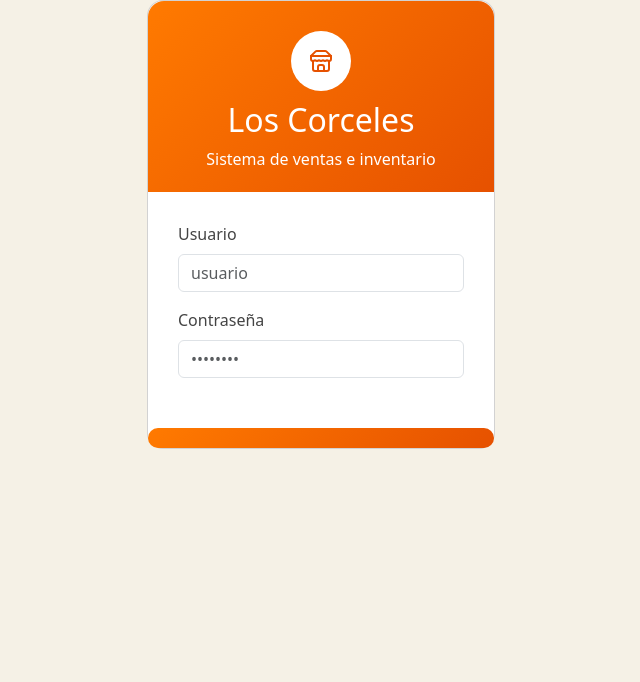
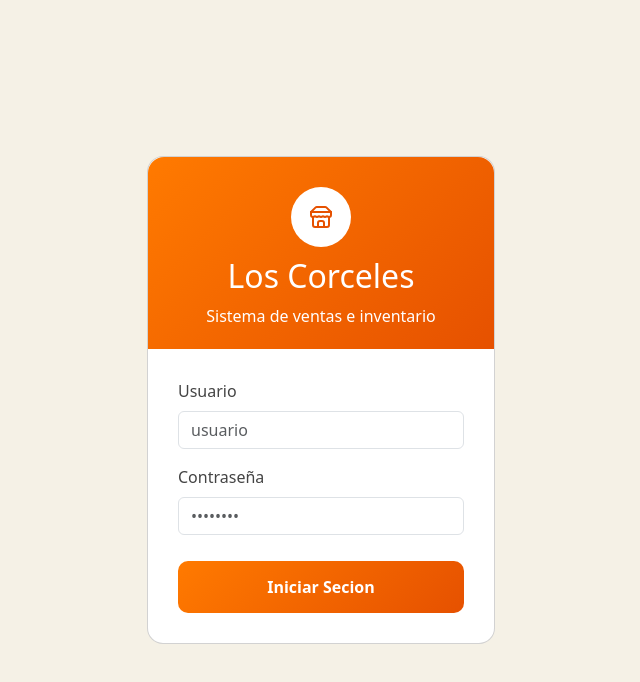
Before and after one commit to lorerodri19/Corceles-Frontend, a React (Vite) app: page / in a window 1280 px wide. Shown: the top 682 px of the page, without its empty margins (319-959 px from the left). Built offline with nearby package versions, Linux system fonts and the light colour scheme.

Commit message:
login listo dolo fonta canbiar color del boton rto

```diff
--- a/src/components/cominiciarSesion/formInicioSesion.css
+++ b/src/components/cominiciarSesion/formInicioSesion.css
@@ -1,7 +1,13 @@
+.container-login{
+  height: 100vh;
+  display: flex;
+  justify-content: center;
+  align-items: center;
+}
 .card-login {
   max-width: 900px;
+  width: 100%;
   margin: 0 auto;
-  padding: 0;
   border-radius: 16px;
 }
 .card-body{
@@ -29,7 +35,7 @@ padding: 0;
 }
 /*estilo del form*/
 .form{
-  padding: 30px;
+  padding:  30px 30px 5px 30px;
 }
 .labelform {
   font-weight: 500;
@@ -39,10 +45,17 @@ padding: 0;
   background: linear-gradient(135deg, #ff7a00, #e65100);
   border: none;
   border-radius: 10px;
-  padding: 10px;
+  padding: 14px;
   font-weight: 600;
+  color: white;
+  width: 100%;
 }
 
 .bottoninit:hover {
-  opacity: 0.9;
+   transform: translateY(-2px); /* efecto levantar */
+  box-shadow: 0 6px 15px rgba(0, 0, 0, 0.25);
+  background: #521313;
 }
+.button{
+  padding:  5px 30px 30px 30px;
+}
--- a/src/components/cominiciarSesion/formInicioSesion.jsx
+++ b/src/components/cominiciarSesion/formInicioSesion.jsx
@@ -14,6 +14,7 @@ export default function FormInicioSesion() {
   };
 
   return (
+    <div className="container-login">
       <Card className="card-login">
           <Card.Body className="card-body">
             <div className="card-header-login">
@@ -43,8 +44,11 @@ export default function FormInicioSesion() {
               </div>
 
           </Form>
-          <Button className="bottoninit w-100"></Button>
+          <div className="button">
+          <Button className="bottoninit w-100">Iniciar Secion</Button>
+          </div>
           </Card.Body>
           </Card>
+          </div>
   );
 }
```
Also changed, not shown: 1 other file (tests, documents, lock files or other folders).
